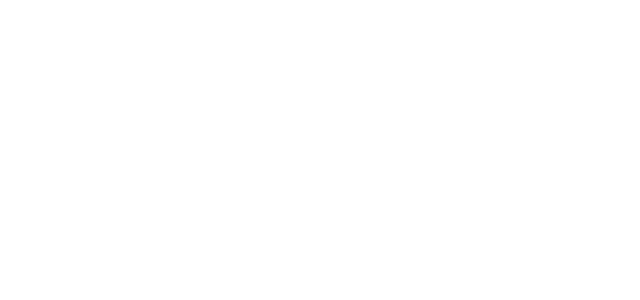
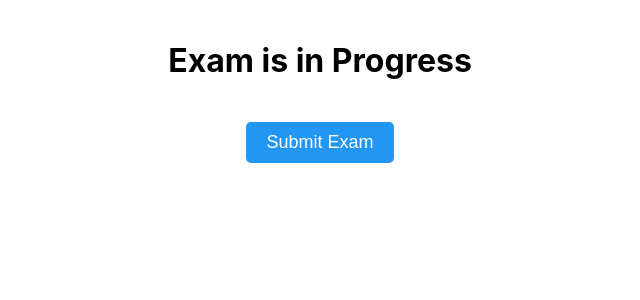
Before and after one commit to Shashan-k08/TestAura, a React (Create React App) app: page / in a window 1280 px wide. Shown: the top 300 px of the page, without its empty margins (320-960 px from the left). Built offline with nearby package versions, Linux system fonts and the light colour scheme.

Commit message:
examScreen componenet created

```diff
--- a/src/App.js
+++ b/src/App.js
@@ -1,9 +1,45 @@
+import React, { useState } from "react";
+import ExamScreen from "./components/examscreen/ExamScreen";
 import "./App.css";
 
 function App() {
+  const [examStarted, setExamStarted] = useState(false);
+  const [examStatus, setExamStatus] = useState("");
+  const [showConfirmation, setShowConfirmation] = useState(true);
+  const timerDuration = 600;
+
+  const startExam = () => {
+    setShowConfirmation(false);
+    setExamStarted(true);
+  };
+
+  const handleSubmit = (status) => {
+    setExamStatus(status);
+    setExamStarted(false);
+  };
+
+  const handleViolation = (message) => {
+    alert(message);
+  };
+
+  const handleTerminate = (status) => {
+    setExamStatus(status);
+    setExamStarted(false);
+  };
+
+  const resetExam = () => {
+    setExamStatus("");
+    setShowConfirmation(true);
+  };
+
   return (
     <div className="App">
-      <header className="App-header"></header>
+      <ExamScreen
+        timerDuration={timerDuration}
+        onSubmit={handleSubmit}
+        onViolation={handleViolation}
+        onTerminate={handleTerminate}
+      />
     </div>
   );
 }
--- /dev/null
+++ b/src/components/examscreen/ExamScreen.css
@@ -0,0 +1,21 @@
+.exam-screen {
+    display: flex;
+    flex-direction: column;
+    align-items: center;
+    padding: 20px;
+  }
+
+  .submit-btn {
+    padding: 10px 20px;
+    font-size: 18px;
+    background-color: #2196F3;
+    color: white;
+    border: none;
+    border-radius: 5px;
+    cursor: pointer;
+    margin-top: 20px;
+  }
+
+  .submit-btn:hover {
+    background-color: #1e88e5;
+  }
--- /dev/null
+++ b/src/components/examscreen/ExamScreen.jsx
@@ -0,0 +1,54 @@
+import React, { useState, useEffect, useRef } from 'react';
+import './ExamScreen.css';
+
+const ExamScreen = ({ timerDuration, onSubmit, onViolation, onTerminate }) => {
+  const [timer, setTimer] = useState(timerDuration);
+  const [violationCount, setViolationCount] = useState(0);
+  const timerRef = useRef(null);
+
+  useEffect(() => {
+    enterFullScreen();
+
+    if (timer > 0) {
+      timerRef.current = setInterval(() => {
+        setTimer((prevTime) => prevTime - 1);
+      }, 1000);
+    } else {
+      onTerminate('Time Up');
+    }
+
+    document.addEventListener('fullscreenchange', handleFullScreenExit);
+
+    return () => {
+      clearInterval(timerRef.current);
+      document.removeEventListener('fullscreenchange', handleFullScreenExit);
+    };
+  }, [timer]);
+
+  const handleFullScreenExit = () => {
+    if (!document.fullscreenElement) {
+      if (violationCount === 0) {
+        onViolation('Violation Warning: You tried to exit full-screen.');
+        setViolationCount(1);
+      } else if (violationCount === 1) {
+        onTerminate('Terminated due to multiple violations.');
+      }
+    }
+  };
+
+  const enterFullScreen = () => {
+    const elem = document.documentElement;
+    if (elem.requestFullscreen) {
+      elem.requestFullscreen();
+    }
+  };
+
+  return (
+    <div className="exam-screen">
+      <h1>Exam is in Progress</h1>
+      <button className="submit-btn" onClick={() => onSubmit('Submitted')}>Submit Exam</button>
+    </div>
+  );
+};
+
+export default ExamScreen;
```
